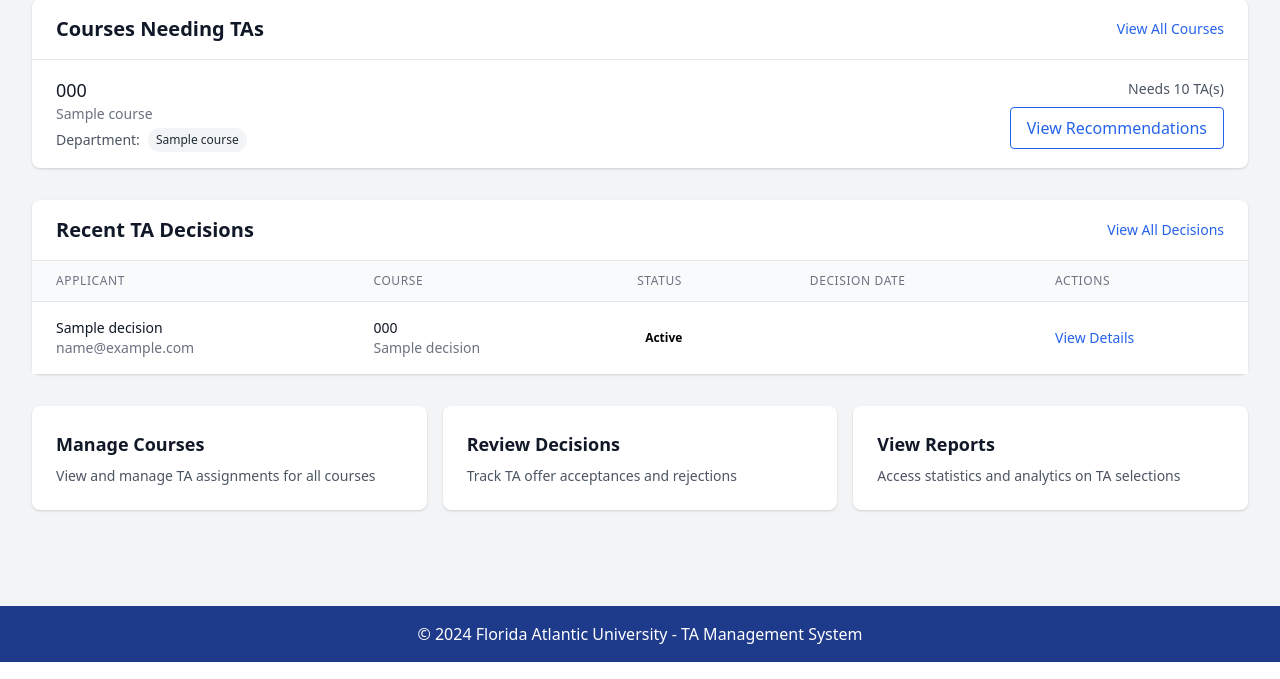
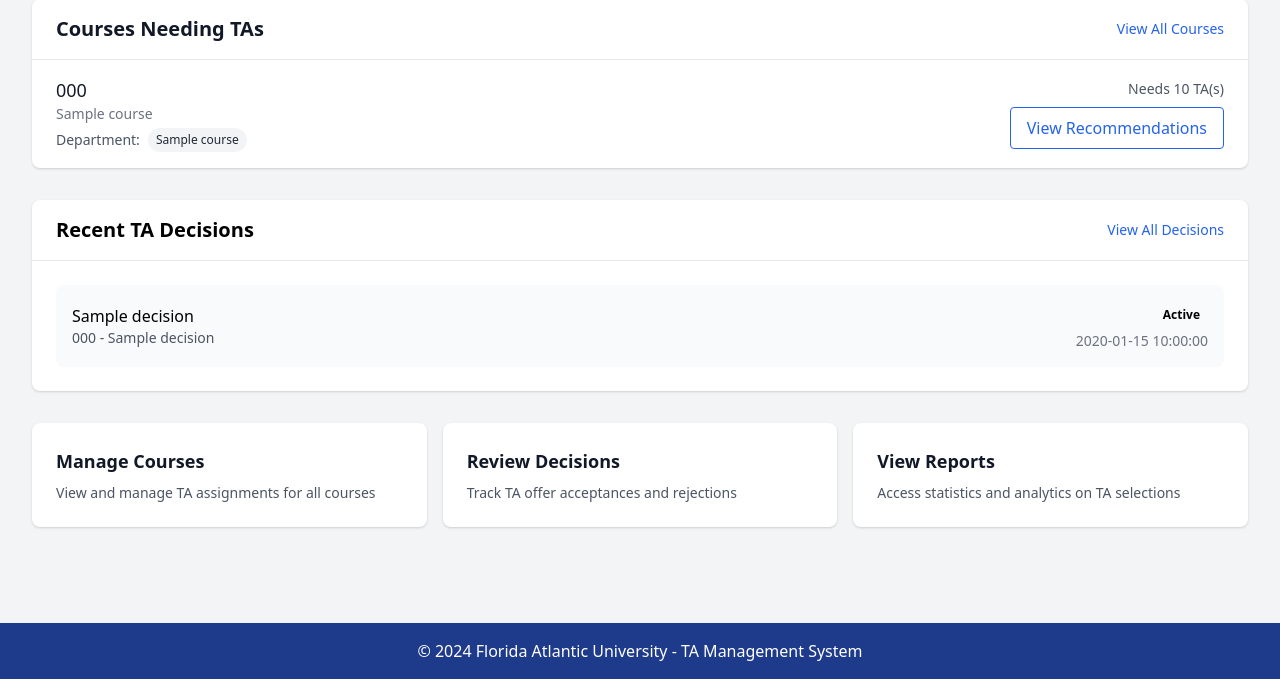
Before and after one commit to justinepdevasia/ta-management-system, a Flask app: template app/templates/committee/dashboard.html in a window 1280 px wide. Shown: the part 313-992 px from the top of the page. Run offline with Flask 3, Linux system fonts and the light colour scheme; the template is opened without the code that fills it: most values are stand-ins (such as "Sample title", 1, 10 or a date in 2020).

Commit message:
decision updates

```diff
--- a/app/templates/committee/dashboard.html
+++ b/app/templates/committee/dashboard.html
@@ -31,8 +31,8 @@
         <div class="px-6 py-4 border-b border-gray-200">
             <div class="flex justify-between items-center">
                 <h2 class="text-xl font-bold text-gray-900">Courses Needing TAs</h2>
-                <a href="{{ url_for('committee.view_courses') }}"
-                   class="text-blue-600 hover:text-blue-800 text-sm">View All Courses</a>
+                <a href="{{ url_for('committee.view_courses') }}" class="text-blue-600 hover:text-blue-800 text-sm">View
+                    All Courses</a>
             </div>
         </div>
         <div class="divide-y divide-gray-200">
@@ -68,81 +68,41 @@
         </div>
     </div>
 
-    <!-- Recent TA Decisions -->
+    <!-- In dashboard.html, replace the recent decisions section -->
+    <div class="mt-8">
         <div class="bg-white rounded-lg shadow">
             <div class="px-6 py-4 border-b border-gray-200">
                 <div class="flex justify-between items-center">
-                <h2 class="text-xl font-bold text-gray-900">Recent TA Decisions</h2>
+                    <h2 class="text-xl font-bold">Recent TA Decisions</h2>
                     <a href="{{ url_for('committee.view_decisions') }}"
                         class="text-blue-600 hover:text-blue-800 text-sm">View All Decisions</a>
                 </div>
             </div>
-        <div class="overflow-x-auto">
-            <table class="min-w-full divide-y divide-gray-200">
-                <thead class="bg-gray-50">
-                    <tr>
-                        <th class="px-6 py-3 text-left text-xs font-medium text-gray-500 uppercase tracking-wider">
-                            Applicant
-                        </th>
-                        <th class="px-6 py-3 text-left text-xs font-medium text-gray-500 uppercase tracking-wider">
-                            Course
-                        </th>
-                        <th class="px-6 py-3 text-left text-xs font-medium text-gray-500 uppercase tracking-wider">
-                            Status
-                        </th>
-                        <th class="px-6 py-3 text-left text-xs font-medium text-gray-500 uppercase tracking-wider">
-                            Decision Date
-                        </th>
-                        <th class="px-6 py-3 text-left text-xs font-medium text-gray-500 uppercase tracking-wider">
-                            Actions
-                        </th>
-                    </tr>
-                </thead>
-                <tbody class="bg-white divide-y divide-gray-200">
-                    {% for decision_id, decision in recent_decisions.items() %}
-                    <tr>
-                        <td class="px-6 py-4 whitespace-nowrap">
-                            <div class="text-sm font-medium text-gray-900">{{ decision.applicant_name }}</div>
-                            <div class="text-sm text-gray-500">{{ decision.applicant_email }}</div>
-                        </td>
-                        <td class="px-6 py-4 whitespace-nowrap">
-                            <div class="text-sm text-gray-900">{{ decision.course_code }}</div>
-                            <div class="text-sm text-gray-500">{{ decision.course_name }}</div>
-                        </td>
-                        <td class="px-6 py-4 whitespace-nowrap">
-                            <span class="px-2 py-1 inline-flex text-xs leading-5 font-semibold rounded-full
+            <div class="p-6">
+                {% if recent_decisions %}
+                <div class="space-y-4">
+                    {% for decision in recent_decisions %}
+                    <div class="flex justify-between items-center p-4 bg-gray-50 rounded-lg">
+                        <div>
+                            <p class="font-medium">{{ decision.applicant_name }}</p>
+                            <p class="text-sm text-gray-600">{{ decision.course_code }} - {{ decision.course_name }}</p>
+                        </div>
+                        <div class="text-right">
+                            <span class="inline-flex px-2 py-1 text-xs font-semibold rounded-full
                             {% if decision.status == 'Selected' %}bg-yellow-100 text-yellow-800
                             {% elif decision.status == 'Accepted' %}bg-green-100 text-green-800
                             {% elif decision.status == 'Rejected' %}bg-red-100 text-red-800{% endif %}">
                                 {{ decision.status }}
                             </span>
-                        </td>
-                        <td class="px-6 py-4 whitespace-nowrap text-sm text-gray-500">
-                            {% if decision.status == 'Selected' %}
-                                {{ decision.selected_date|datetime }}
-                            {% elif decision.status == 'Accepted' or decision.status == 'Rejected' %}
-                                {{ decision.response_date|datetime }}
+                            <p class="text-sm text-gray-500 mt-1">{{ decision.selected_date|datetime }}</p>
+                        </div>
+                    </div>
+                    {% endfor %}
+                </div>
+                {% else %}
+                <p class="text-center text-gray-500">No recent decisions</p>
                 {% endif %}
-                        </td>
-                        <td class="px-6 py-4 whitespace-nowrap text-sm">
-                            {% if decision.status == 'Rejected' %}
-                            <a href="{{ url_for('committee.course_recommendations', course_id=decision.course_id) }}"
-                               class="text-blue-600 hover:text-blue-900">Select New TA</a>
-                            {% else %}
-                            <a href="{{ url_for('committee.view_decisions') }}"
-                               class="text-blue-600 hover:text-blue-900">View Details</a>
-                            {% endif %}
-                        </td>
-                    </tr>
-                    {% else %}
-                    <tr>
-                        <td colspan="5" class="px-6 py-4 text-center text-gray-500">
-                            No recent decisions found.
-                        </td>
-                    </tr>
-                    {% endfor %}
-                </tbody>
-            </table>
+            </div>
         </div>
     </div>
 
```
Also changed, not shown: app/routes/committee.py (+72 -70 lines), app/templates/committee/decisions.html (+23 -31 lines). Lines whose indentation alone changed are shown as unchanged.
